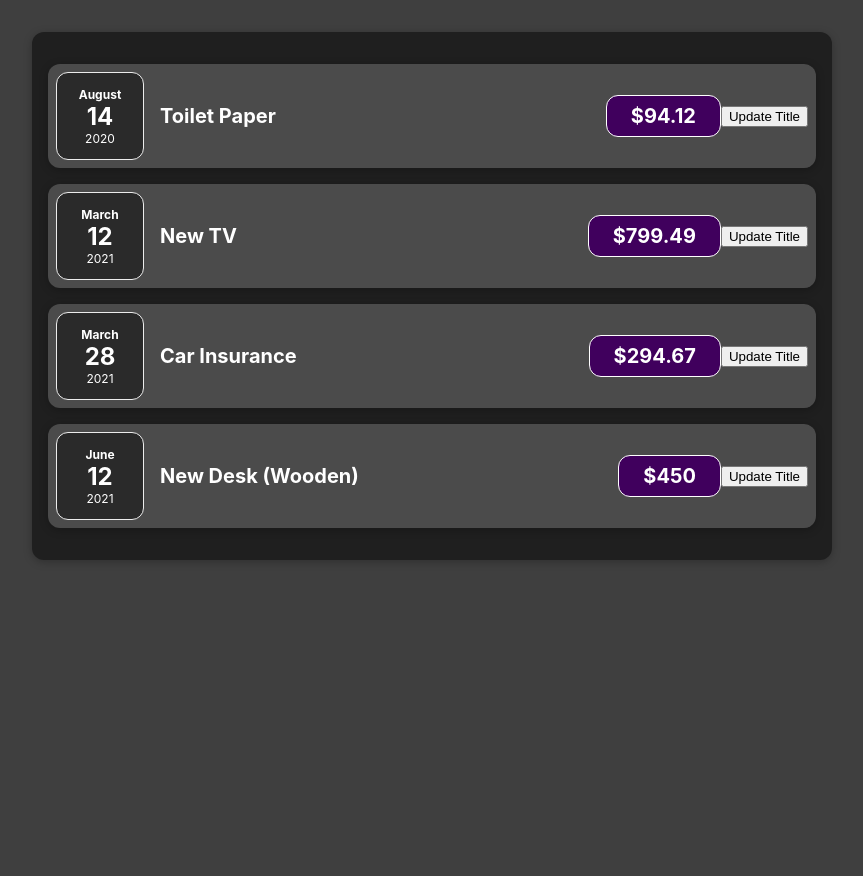
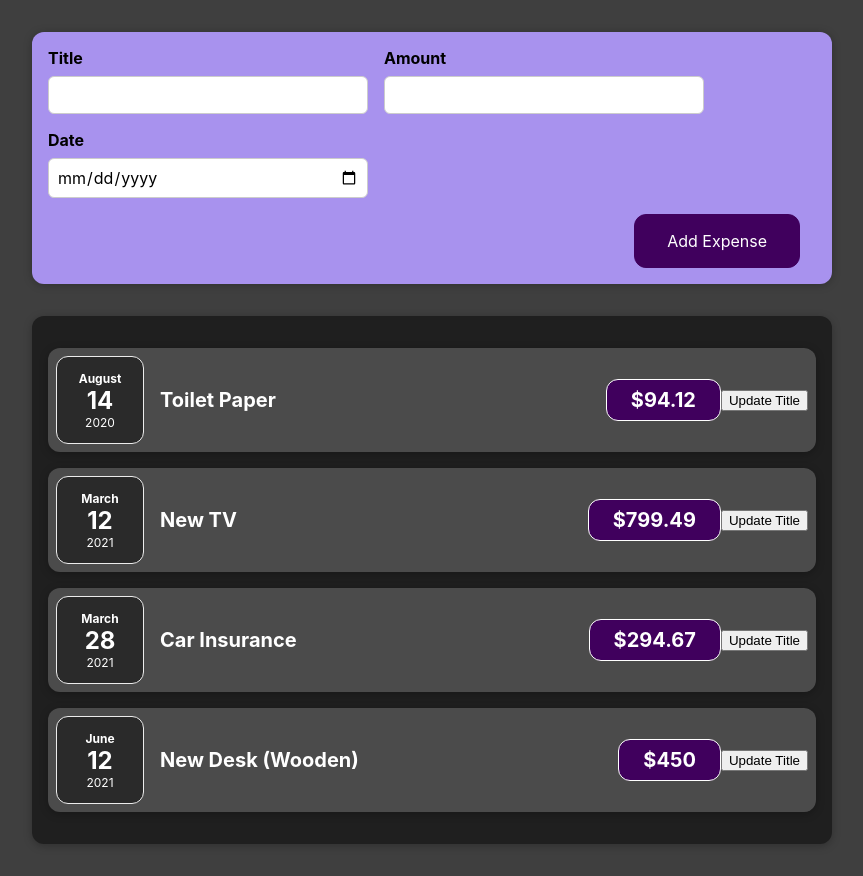
Before and after one commit to droozd15/tracker, a React (Create React App) app: page / in a window 1280 px wide. Shown: the whole page, without its empty margins (208-1071 px from the left). Before the commit the page ends 800 px from the top, so only its background shows below. Built offline with nearby package versions, Linux system fonts and the light colour scheme.

Commit message:
Add form for new entry

```diff
--- a/src/App.tsx
+++ b/src/App.tsx
@@ -1,6 +1,7 @@
 import React from 'react';
 import './App.css';
-import Expense from "./types/expense";
+import NewExpense from './components/NewExpense';
+import {Expense} from './types/expense';
 import ExpenseList from "./components/Expenses/ExpenseList";
 
 const App = () =>{
@@ -26,8 +27,13 @@ const App = () =>{
     },
   ];
 
+  const onAddNewExpense = (expenseData: Expense) => {
+    console.log(expenseData)
+  }
+
   return (
     <div className="App">
+      <NewExpense onAddNewExpense={onAddNewExpense}/>
       <ExpenseList expenses={expenses}/>
     </div>
   );
--- a/src/components/Expenses/ExpenseItem/ExpenseItem.tsx
+++ b/src/components/Expenses/ExpenseItem/ExpenseItem.tsx
@@ -1,5 +1,5 @@
 import './ExpenseItem.css';
-import Expense from "../../../types/expense";
+import {Expense} from '../../../types/expense';
 import ExpenseDate from "../ExpenseDate";
 import Card from "../../UI/Card";
 import {useState} from "react";
--- a/src/components/Expenses/ExpenseList/ExpenseList.tsx
+++ b/src/components/Expenses/ExpenseList/ExpenseList.tsx
@@ -1,6 +1,6 @@
 import React from "react";
 import './ExpenseList.css';
-import Expense from "../../../types/expense";
+import {Expense} from '../../../types/expense';
 import ExpenseItem from "../ExpenseItem";
 import Card from "../../UI/Card";
 
--- /dev/null
+++ b/src/components/NewExpense/ExpenseForm/ExpenseForm.css
@@ -0,0 +1,26 @@
+.new-expense__controls {
+  display: flex;
+  flex-wrap: wrap;
+  gap: 1rem;
+  margin-bottom: 1rem;
+  text-align: left;
+}
+
+.new-expense__control label {
+  font-weight: bold;
+  margin-bottom: 0.5rem;
+  display: block;
+}
+
+.new-expense__control input {
+  font: inherit;
+  padding: 0.5rem;
+  border-radius: 6px;
+  border: 1px solid #ccc;
+  width: 20rem;
+  max-width: 100%;
+}
+
+.new-expense__actions {
+  text-align: right;
+}
--- /dev/null
+++ b/src/components/NewExpense/ExpenseForm/ExpenseForm.tsx
@@ -0,0 +1,61 @@
+import React, {ChangeEvent, FormEvent, useState} from 'react';
+import './ExpenseForm.css'
+import {Expense, ExpenseFormValue} from '../../../types/expense';
+
+type Props = {
+  onSaveExpenseData: (expenseDate: Expense) => void;
+}
+
+const ExpenseForm = ({onSaveExpenseData}: Props) => {
+  const [userInput, setUserInput] =
+    useState<ExpenseFormValue>({title: '', amount: '', date: ''});
+
+  const titleChangeHandler = (event: ChangeEvent<HTMLInputElement>) => {
+    setUserInput((prevState) => ({...prevState, title: event.target.value}))
+  }
+  const amountChangeHandler = (event: ChangeEvent<HTMLInputElement>) => {
+    setUserInput((prevState) => ({...prevState, amount: event.target.value}))
+  }
+  const dateChangeHandler = (event: ChangeEvent<HTMLInputElement>) => {
+    setUserInput((prevState) => ({...prevState, date: event.target.value}))
+  }
+
+  const onSubmit = (event: FormEvent) => {
+    event.preventDefault();
+
+    const expenseDate: Expense = {
+      ...userInput,
+      id: Math.random().toString(),
+      amount: Number(userInput.amount),
+      date: new Date (userInput.date)
+    }
+
+    onSaveExpenseData(expenseDate);
+    setUserInput({title: '', amount: '', date: ''});
+  }
+
+  return (
+    <form onSubmit={onSubmit}>
+      <div className="new-expense__controls">
+        <div className="new-expense__control">
+          <label>Title</label>
+          <input type="text" value={userInput.title} onChange={titleChangeHandler}/>
+        </div>
+        <div className="new-expense__control">
+          <label>Amount</label>
+          <input type="number" min="0.01" step="0.01" value={userInput.amount} onChange={amountChangeHandler}/>
+        </div>
+        <div className="new-expense__control">
+          <label>Date</label>
+          <input type="date" min="2019-01-01" max="2024-12-31" value={userInput.date}
+                 onChange={dateChangeHandler}/>
+        </div>
+      </div>
+      <div className="new-expense__actions">
+        <button type="submit">Add Expense</button>
+      </div>
+    </form>
+  )
+}
+
+export default ExpenseForm;
--- /dev/null
+++ b/src/components/NewExpense/ExpenseForm/index.ts
@@ -0,0 +1 @@
+export {default} from './ExpenseForm'
--- /dev/null
+++ b/src/components/NewExpense/NewExpense.css
@@ -0,0 +1,38 @@
+.new-expense {
+  background-color: #a892ee;
+  padding: 1rem;
+  margin: 2rem auto;
+  width: 50rem;
+  max-width: 95%;
+  border-radius: 12px;
+  text-align: center;
+  box-shadow: 0 1px 8px rgba(0, 0, 0, 0.25);
+}
+
+.new-expense button {
+  font: inherit;
+  cursor: pointer;
+  padding: 1rem 2rem;
+  border: 1px solid #40005d;
+  background-color: #40005d;
+  color: white;
+  border-radius: 12px;
+  margin-right: 1rem;
+}
+
+.new-expense button:hover,
+.new-expense button:active {
+  background-color: #510674;
+  border-color: #510674;
+}
+
+.new-expense button.alternative {
+  color: #220131;
+  border-color: transparent;
+  background-color: transparent;
+}
+
+.new-expense button.alternative:hover,
+.new-expense button.alternative:active {
+  background-color: #ddb3f8;
+}
--- /dev/null
+++ b/src/components/NewExpense/NewExpense.tsx
@@ -0,0 +1,21 @@
+import React from 'react';
+import './NewExpense.css'
+import {Expense} from '../../types/expense';
+import ExpenseForm from './ExpenseForm';
+
+type Props = {
+  onAddNewExpense: (expenseDate: Expense) => void;
+}
+
+const NewExpense = ({onAddNewExpense}: Props) => {
+  const saveExpenseData = (expenseData: Expense) => {
+    console.log(expenseData);
+    onAddNewExpense(expenseData);
+  }
+
+  return <div className="new-expense">
+    <ExpenseForm onSaveExpenseData={saveExpenseData}/>
+  </div>
+}
+
+export default NewExpense;
--- /dev/null
+++ b/src/components/NewExpense/index.ts
@@ -0,0 +1 @@
+export {default} from './NewExpense'
```
Also changed, not shown: src/types/expense.ts (+6 -2 lines).
